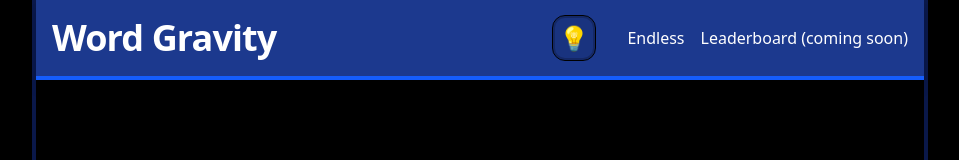
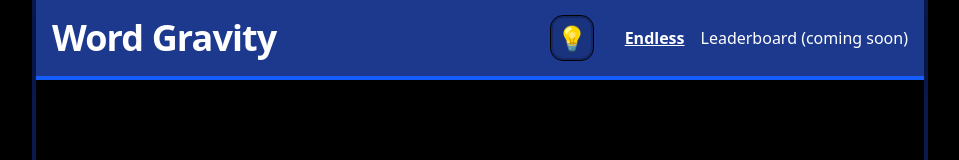
Before and after one commit to xandwr/word-gravity-pure, a SvelteKit app: page / in a window 1280 px wide. Shown: the top 160 px of the page, without its empty margins (160-1119 px from the left). Built offline with nearby package versions, Linux system fonts and the light colour scheme; no server answers.

Commit message:
Header page status

```diff
--- a/src/components/headerBar.svelte
+++ b/src/components/headerBar.svelte
@@ -1,6 +1,10 @@
-<script>
+<script lang="ts">
+    import { page } from '$app/state';
+
     let menuOpen = $state(false);
     let howToPlayOpen = $state(false);
+
+    const currentPath = $derived(page.url.pathname);
 </script>
 
 <header class="bg-blue-900 flex items-center justify-between p-4 shadow-lg border-b-4 border-blue-600">
@@ -32,8 +36,8 @@
 
         <!-- desktop nav -->
         <nav class="hidden md:flex gap-4 text-white">
-            <a href="/" class="hover:underline">Endless</a>
-            <a href="/leaderboard" class="hover:underline">Leaderboard (coming soon)</a>
+            <a href="/" class="hover:underline {currentPath === '/' ? 'font-bold underline' : ''}">Endless</a>
+            <a href="/leaderboard" class="hover:underline {currentPath === '/leaderboard' ? 'font-bold underline' : ''}">Leaderboard (coming soon)</a>
         </nav>
     </div>
 </header>
@@ -43,8 +47,8 @@
     <nav
         class="md:hidden flex flex-col text-white bg-blue-100 border-t border-blue-300 p-4 gap-2"
     >
-        <a href="/" class="hover:underline">Endless</a>
-        <a href="/leaderboard" class="hover:underline">Leaderboard (coming soon)</a>
+        <a href="/" class="hover:underline {currentPath === '/' ? 'font-bold underline' : ''}">Endless</a>
+        <a href="/leaderboard" class="hover:underline {currentPath === '/leaderboard' ? 'font-bold underline' : ''}">Leaderboard (coming soon)</a>
     </nav>
 {/if}
 
```
